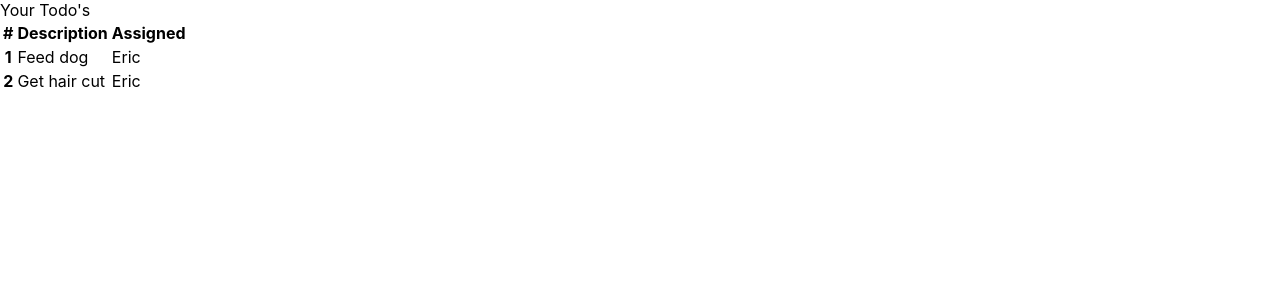
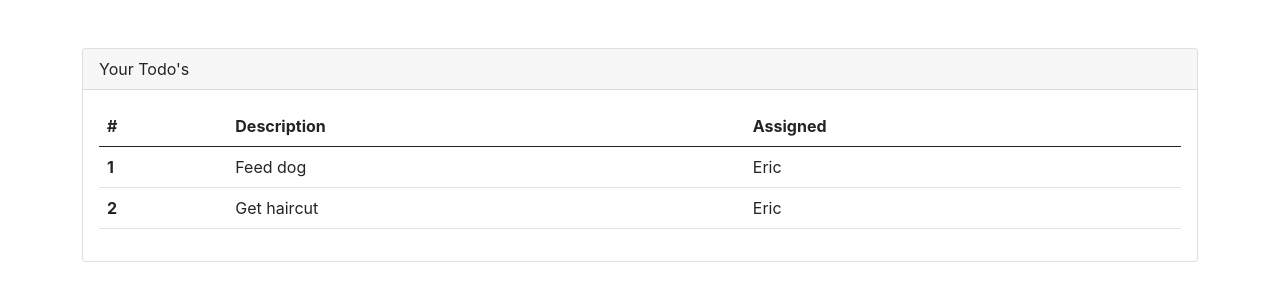
Before and after one commit to TheInfinity007/todo-react, a React (Create React App) app: page / in a window 1280 px wide. Shown: the top 300 px of the page. Built offline with nearby package versions, Linux system fonts and the light colour scheme.

Commit message:
Add bootstrap

```diff
--- a/public/index.html
+++ b/public/index.html
@@ -15,6 +15,10 @@
       user's mobile device or desktop. See https://developers.google.com/web/fundamentals/web-app-manifest/
     -->
     <link rel="manifest" href="%PUBLIC_URL%/manifest.json" />
+
+    <!-- Bootstrap CSS -->
+    <link href="https://cdn.jsdelivr.net/npm/bootstrap@5.0.2/dist/css/bootstrap.min.css" rel="stylesheet" integrity="sha384-EVSTQN3/azprG1Anm3QDgpJLIm9Nao0Yz1ztcQTwFspd3yD65VohhpuuCOmLASjC" crossorigin="anonymous">
+
     <!--
       Notice the use of %PUBLIC_URL% in the tags above.
       It will be replaced with the URL of the `public` folder during the build.
@@ -39,5 +43,9 @@
       To begin the development, run `npm start` or `yarn start`.
       To create a production bundle, use `npm run build` or `yarn build`.
     -->
+
+    <!-- Option 1: Bootstrap Bundle with Popper -->
+    <script src="https://cdn.jsdelivr.net/npm/bootstrap@5.0.2/dist/js/bootstrap.bundle.min.js" integrity="sha384-MrcW6ZMFYlzcLA8Nl+NtUVF0sA7MsXsP1UyJoMp4YLEuNSfAP+JcXn/tWtIaxVXM" crossorigin="anonymous"></script>
+
   </body>
 </html>
--- a/src/App.js
+++ b/src/App.js
@@ -2,13 +2,13 @@
 
 function App() {
   return (
-    <div>
-        <div>
-          <div>
+    <div className='mt-5 container'>
+        <div className='card'>
+          <div className='card-header'>
             Your Todo's
           </div>
-          <div>
-            <table>
+          <div className='card-body'>
+            <table class="table table-hover">
               <thead>
                 <tr>
                   <th scope='col'>#</th>
@@ -24,7 +24,7 @@
                 </tr>
                 <tr>
                   <th scope='row'>2</th>
-                  <td>Get hair cut</td>
+                  <td>Get haircut</td>
                   <td>Eric</td>
                 </tr>
               </tbody>
```
